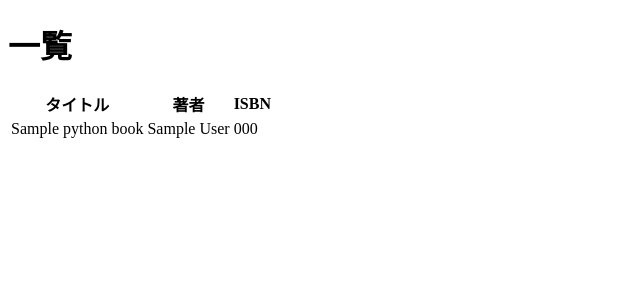
After one commit to khhhhk/python_book, a Flask app: page /list in a window 1280 px wide. The commit adds this page. Shown: the top 300 px of the page, without its empty margins (0-640 px from the left). Run offline with Flask 3, Linux system fonts and the light colour scheme; a database or web service that is not in the repository returns one stand-in record (values such as "Sample title"); some libraries are stand-ins or nearby versions.

Commit message:
登録、一覧作成

```diff
--- a/app.py
+++ b/app.py
@@ -68,9 +68,45 @@ def register_exe():
         error = '登録に失敗しました。'
         return render_template('register.html', error=error)
 
-@app.route('/user_booklist')
-def book_list():
-    return render_template('list.html')
+@app.route('/list')
+def list():
+    book_list = db.select_all_books()
+    return render_template('list.html', books=book_list)
+
+@app.route('/register_book')
+def register_book():
+    return render_template('register_book.html')
+
+@app.route('/register_book_exe', methods=['POST'])
+def register_book_exe():
+    title = request.form.get('title')
+    author = request.form.get('author')
+    isbn = request.form.get('isbn')
+
+
+    db.insert_book(title, author, isbn)
+
+    book_list=db.select_all_books()
+
+    return render_template('list.html', books=book_list)
+
+@app.route('/search')
+def search_book():
+    return render_template('search.html')
+
+@app.route('/delete')
+def delete_book():
+    return render_template('delete.html')
+
+@app.route('/delete_book_exe', methods=['POST'])
+def delete_book_exe():
+    isbn = request.form.get('isbn')
+
+    db.delete_book()
+
+    book_list=db.select_all_books()
+
+    return render_template('list.html', books=book_list)
 
 if __name__ == '__main__':
     app.run(debug=True)
--- a/db.py
+++ b/db.py
@@ -75,7 +75,7 @@ def select_all_books():
     connection=get_connection()
     cursor=connection.cursor()
 
-    sql='SELECT title, author, publisher, pages FROM books_sample'
+    sql='SELECT title, author, isbn FROM python_book'
 
     cursor.execute(sql)
     rows=cursor.fetchall()
@@ -83,3 +83,23 @@ def select_all_books():
     cursor.close()
     connection.close()
     return rows
+
+def insert_book(title, author, isbn):
+    connection = get_connection()
+    cursor = connection.cursor()
+    sql='INSERT INTO python_book VALUES (default, %s, %s, %s)'
+
+    cursor.execute(sql, (title, author, isbn))
+
+    connection.commit()
+    cursor.close()
+    connection.close()
+
+def delete_book():
+    connection = get_connection()
+    cursor = connection.cursor()
+    sql='DELETE FROM python_book WHERE isbn = %s'
+
+    connection.commit()
+    cursor.close()
+    connection.close()
--- /dev/null
+++ b/templates/list.html
@@ -0,0 +1,30 @@
+<!DOCTYPE html>
+<html lang="en">
+<head>
+    <meta charset="UTF-8">
+    <meta name="viewport" content="width=device-width, initial-scale=1.0">
+    <title>Document</title>
+</head>
+<body>
+    <h1>一覧</h1>
+    <table class="table table-striped">
+      <thead>
+          <tr>
+              <th>タイトル</th>
+              <th>著者</th>
+              <th>ISBN</th>
+          </tr>
+      </thead>
+      <tbody>
+          {% for book in books %}
+          <tr>
+              <td>{{ book[0] }}</td>
+              <td>{{ book[1] }}</td>
+              <td>{{ book[2] }}</td>
+          </tr>
+          {% endfor %}
+      </tbody>
+    </table>
+
+</body>
+</html>
```
Also changed, not shown: templates/delete.html (added, +15 -0 lines), templates/mypage.html (+8 -6 lines), templates/register_book.html (added, +18 -0 lines), templates/search.html (added, +16 -0 lines).
